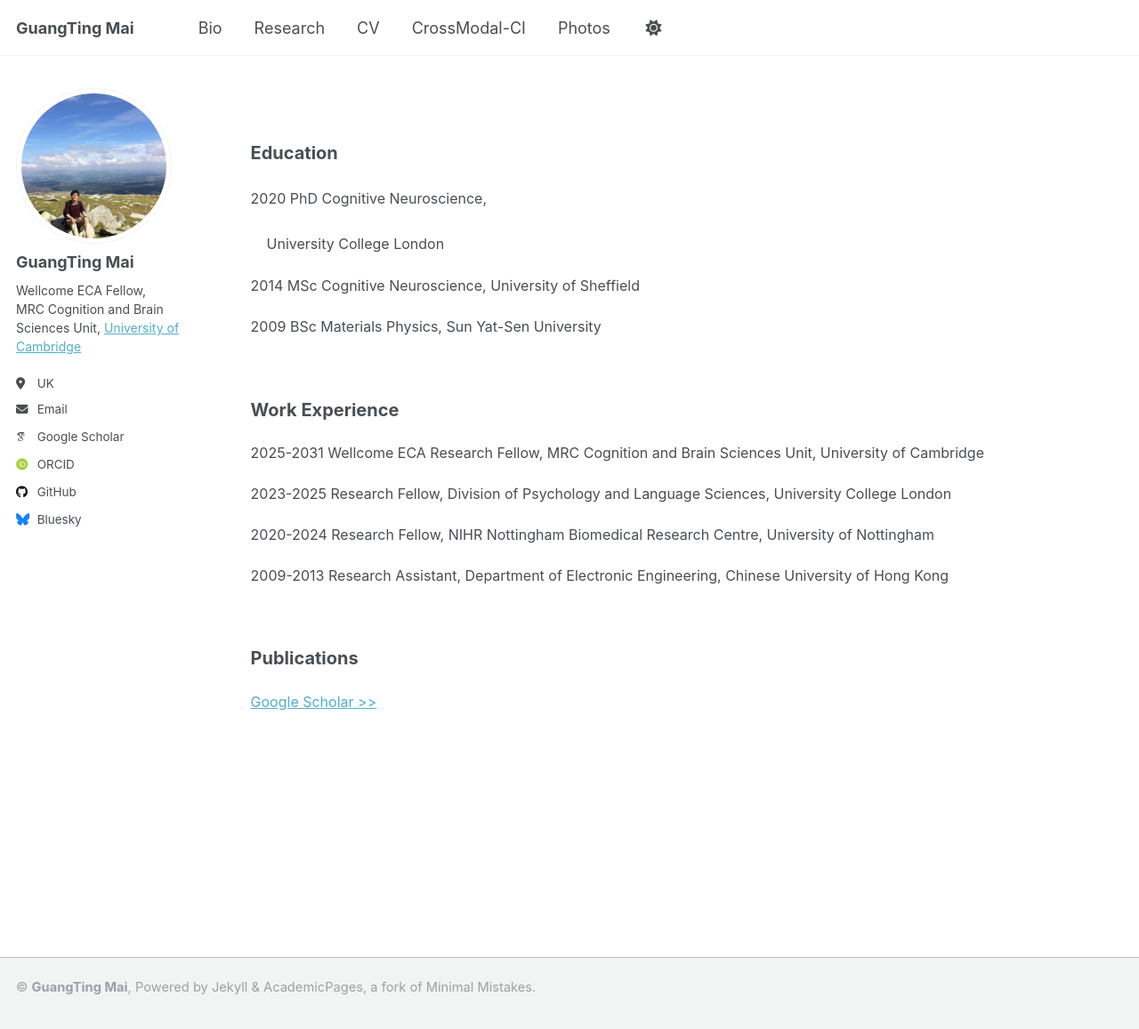
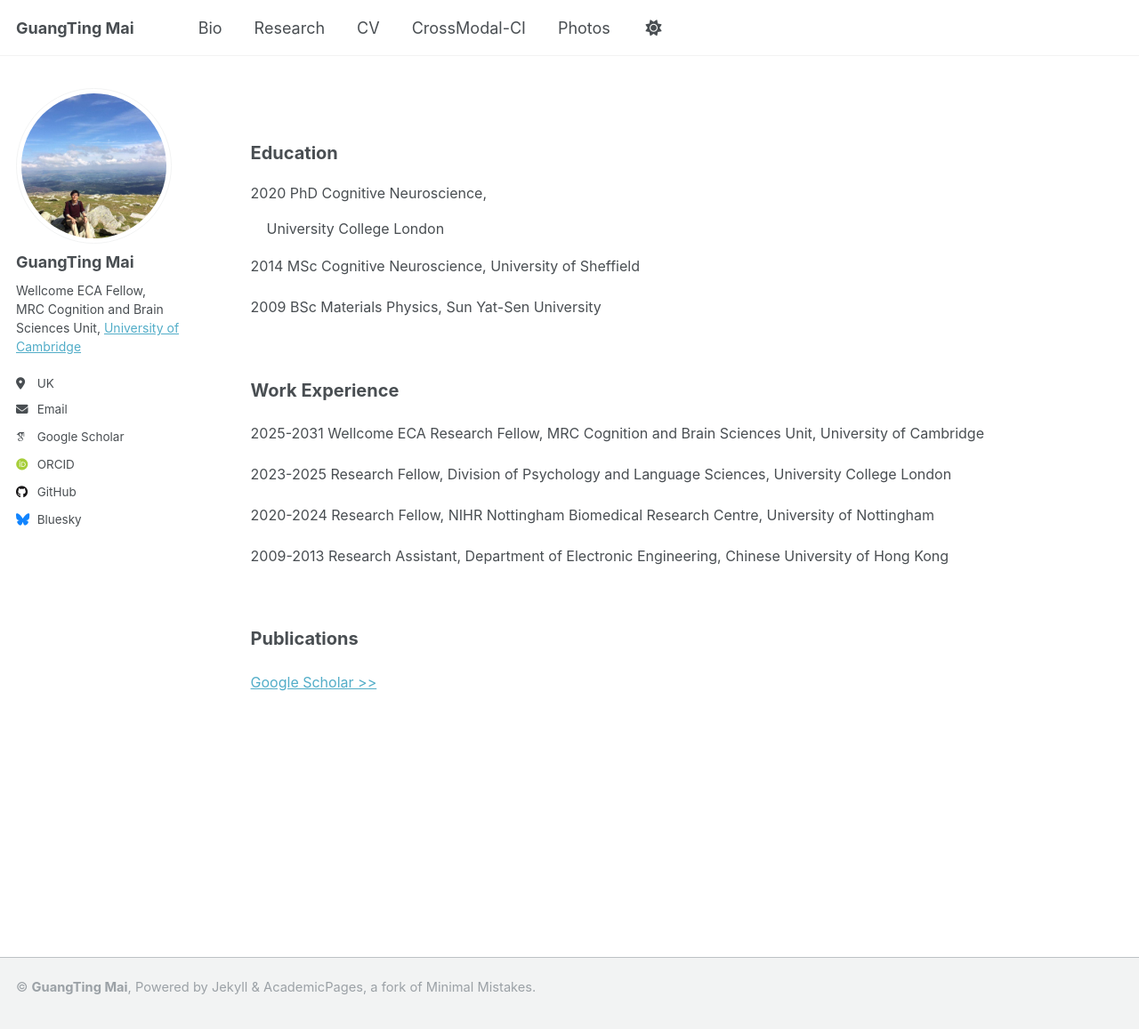
Before and after one commit to guangtingmai/guangtingmai.github.io, a Jekyll site: the page built from _pages/cv.html, in a window 1280 px wide and 1163 px high. Shown: the top 1157 px of the window at 89% size. Built offline with Jekyll 4.4.1, drawn with Linux system fonts in a browser that asks for light colours; some web fonts are replaced.

Commit message:
Update cv.html

```diff
--- a/_pages/cv.html
+++ b/_pages/cv.html
@@ -8,8 +8,8 @@ author_profile: true
 ---
 <br>
 <p><span style="font-size: 15pt;line-height: 1.4;display: block;margin-bottom: 0.07vh"><strong>Education</strong></span></p>
-<p><span style="font-size: 12pt;line-height: 1">2020 PhD Cognitive Neuroscience, </span></p>
-<p><span style="font-size: 12pt;line-height: 1">&nbsp;&nbsp;&nbsp;&nbsp;University College London</span></p>
+<p><span style="font-size: 12pt;line-height: 1;display: block;margin-bottom: 0vh"">2020 PhD Cognitive Neuroscience, </span></p>
+<p><span style="font-size: 12pt;line-height: 1;display: block;margin-bottom: 0.1vh"">&nbsp;&nbsp;&nbsp;&nbsp;University College London</span></p>
 <p><span style="font-size: 12pt;line-height: 1.4;display: block;">2014 MSc Cognitive Neuroscience, University of Sheffield</span></p>
 <p><span style="font-size: 12pt;line-height: 1.4;display: block;">2009 BSc Materials Physics, Sun Yat-Sen University</span></p>
 <br>
```
